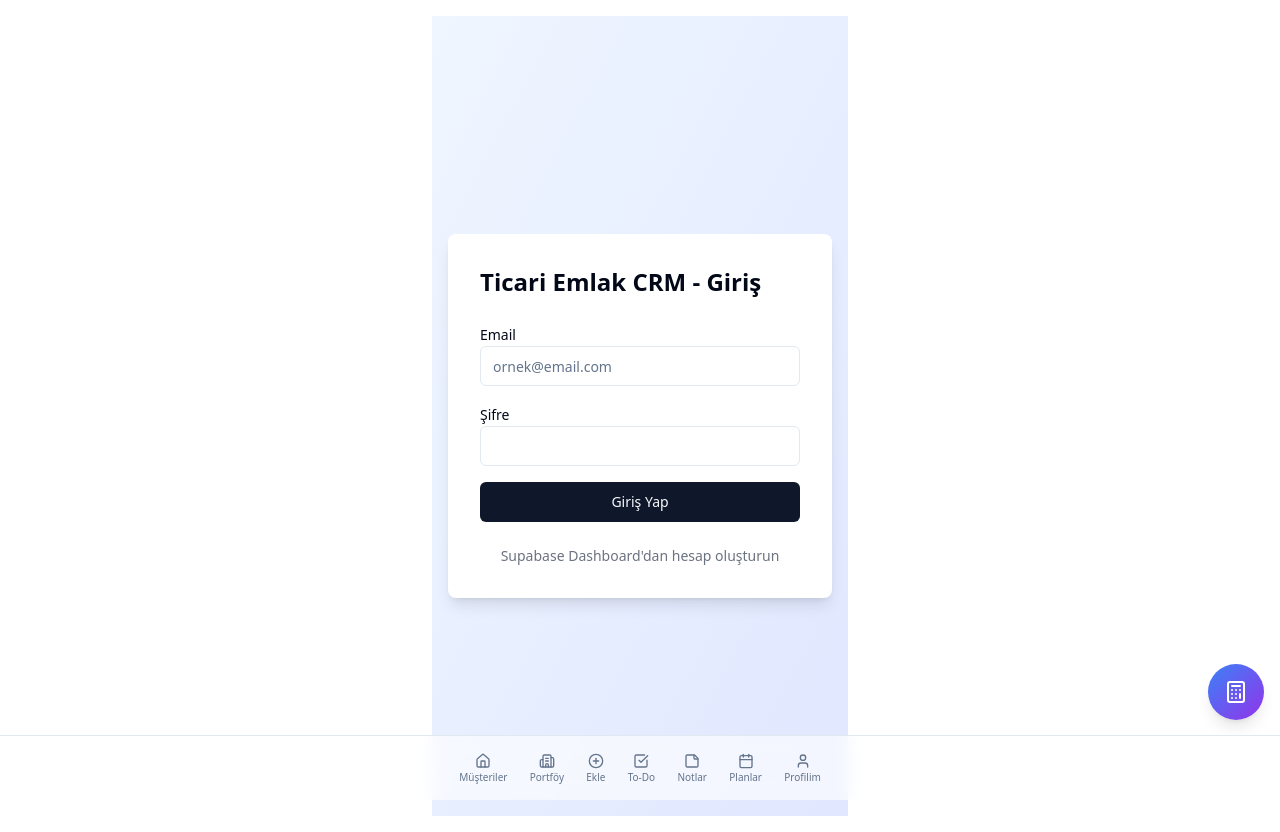
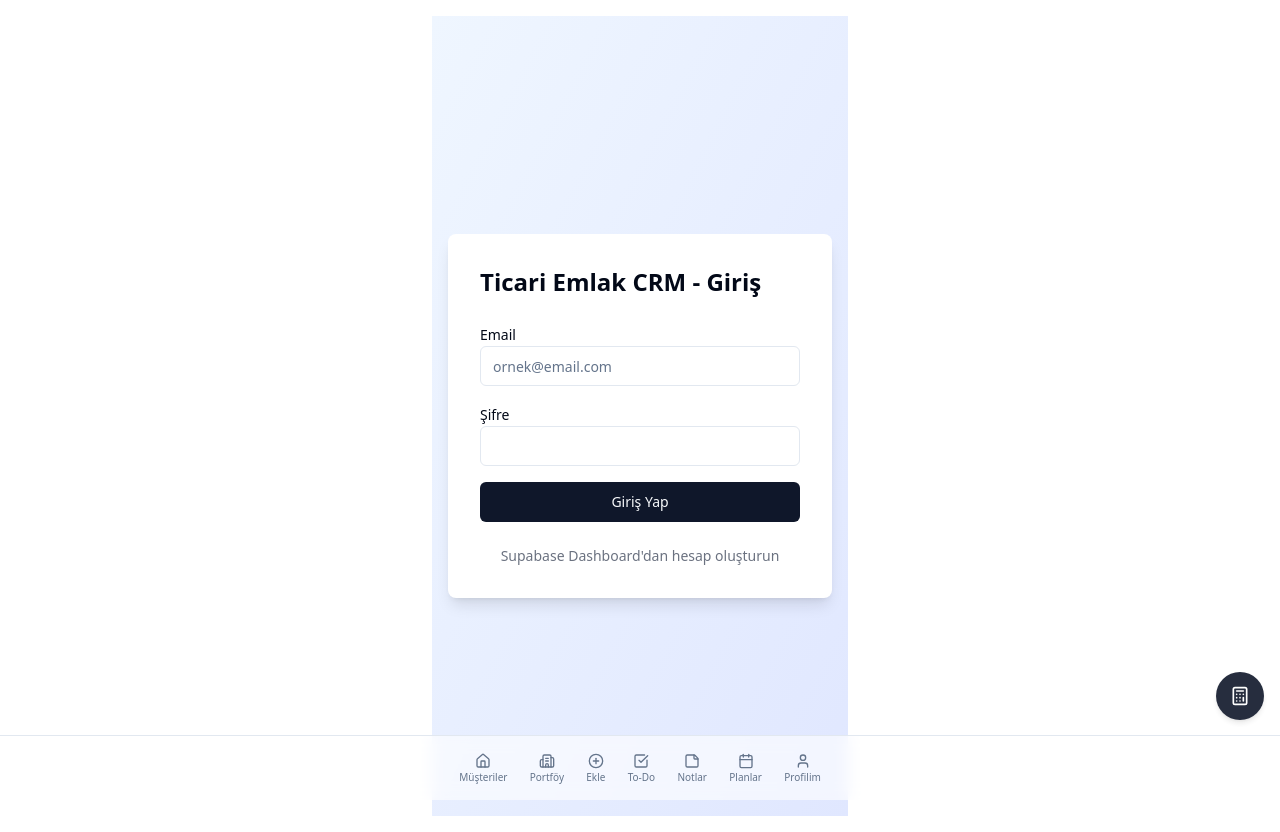
Before and after one commit to muratkepkep/commercial-crm, a React (Vite) app: page /login in a window 1280 px wide. Built offline with nearby package versions, Linux system fonts and the light colour scheme.

Commit message:
fix: make floating calculator less intrusive
- Changed from purple gradient to theme blue (primary)
- Reduced size from 14x14 to 12x12
- Lowered opacity to 90% (100% on hover)
- Smaller shadow and scale animation
- Better UX - less distracting

```diff
--- a/src/components/common/FloatingCalculator.tsx
+++ b/src/components/common/FloatingCalculator.tsx
@@ -11,10 +11,10 @@ export function FloatingCalculator() {
             {/* Floating Button */}
             <Button
                 onClick={() => setIsOpen(true)}
-                className="fixed bottom-20 right-4 z-40 h-14 w-14 rounded-full shadow-lg bg-gradient-to-br from-blue-500 to-purple-600 hover:from-blue-600 hover:to-purple-700 transition-all duration-300 hover:scale-110"
+                className="fixed bottom-20 right-4 z-40 h-12 w-12 rounded-full shadow-md bg-primary hover:bg-primary/90 transition-all duration-300 hover:scale-105 opacity-90 hover:opacity-100"
                 size="icon"
             >
-                <Calculator className="h-6 w-6 text-white" />
+                <Calculator className="h-5 w-5 text-white" />
             </Button>
 
             {/* Calculator Dialog */}
```
